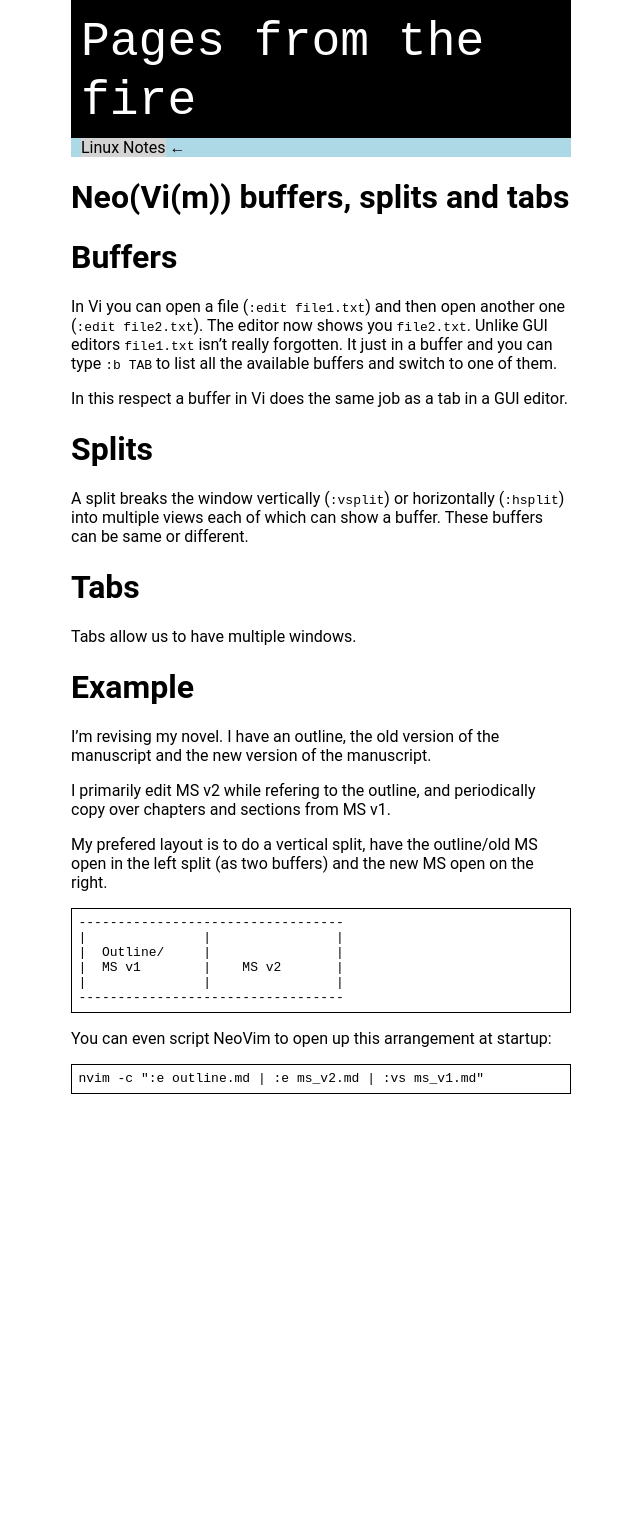
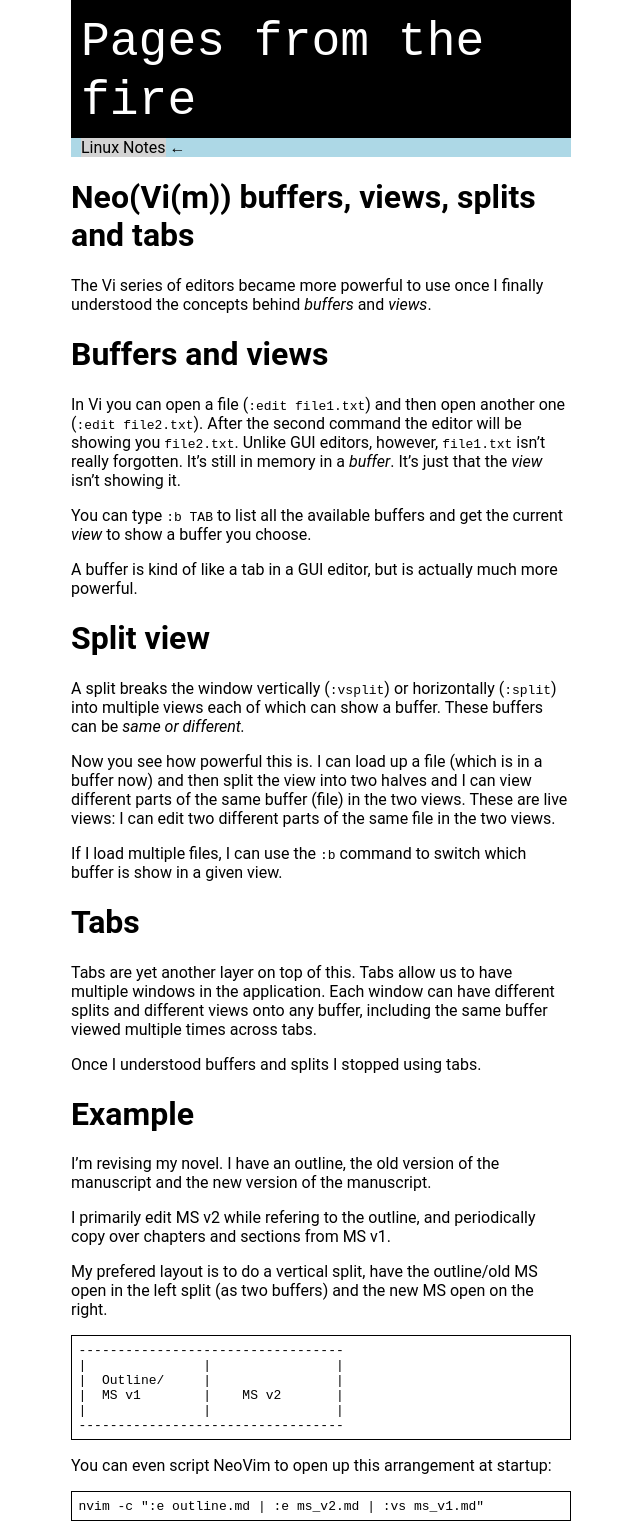
Before and after one commit to kghose/kghose.github.io, a Jekyll site: the page built from linux-tips/vi.md, in a window 1280 px wide. Shown: the whole page, without its empty margins (319-959 px from the left). Built offline with Jekyll 4.4.1, drawn with Linux system fonts in a browser that asks for light colours; our own code applies the rules of GitHub Pages for plain Markdown files; before the commit the page ends 1107 px from its top, so only the background shows below that.

Commit message:
Polish Vi notes a bit.

```diff
--- a/linux-tips/vi.md
+++ b/linux-tips/vi.md
@@ -1,28 +1,47 @@
 ---
-title: Neo(Vi(m)) buffers, splits and tabs
+title: Neo(Vi(m)) buffers, views, splits and tabs
 permalink: linux-tips/vi-buffers
-last_updated_at: 2025-11-01
+last_updated_at: 2025-11-03
 ---
 
-# Buffers
+The Vi series of editors became more powerful to use once I finally understood
+the concepts behind _buffers_ and _views_.
+
+# Buffers and views
 
 In Vi you can open a file (`:edit file1.txt`) and then open another one (`:edit
-file2.txt`). The editor now shows you `file2.txt`. Unlike GUI editors
-`file1.txt` isn't really forgotten. It just in a buffer and you can type `:b
-TAB` to list all the available buffers and switch to one of them.
+file2.txt`). After the second command the editor will be showing you
+`file2.txt`. Unlike GUI editors, however, `file1.txt` isn't really forgotten.
+It's still in memory in a _buffer_. It's just that the _view_ isn't showing it.
 
-In this respect a buffer in Vi does the same job as a tab in a GUI editor.
+You can type `:b TAB` to list all the available buffers and get the current
+_view_ to show a buffer you choose.
 
+A buffer is kind of like a tab in a GUI editor, but is actually much more
+powerful.
 
-# Splits
+# Split view
 
-A split breaks the window vertically (`:vsplit`) or horizontally (`:hsplit`)
-into multiple views each of which can show a buffer. These buffers can be same
-or different.
+A split breaks the window vertically (`:vsplit`) or horizontally (`:split`)
+into multiple views each of which can show a buffer. These buffers can be _same
+or different._
+
+Now you see how powerful this is. I can load up a file (which is in a buffer
+now) and then split the view into two halves and I can view different parts of
+the same buffer (file) in the two views. These are live views: I can edit two
+different parts of the same file in the two views.
+
+If I load multiple files, I can use the `:b` command to switch which buffer is
+show in a given view.
 
 # Tabs
 
-Tabs allow us to have multiple windows.
+Tabs are yet another layer on top of this. Tabs allow us to have multiple
+windows in the application. Each window can have different splits and different
+views onto any buffer, including the same buffer viewed multiple times across
+tabs.
+
+Once I understood buffers and splits I stopped using tabs.
 
 # Example
 
```
